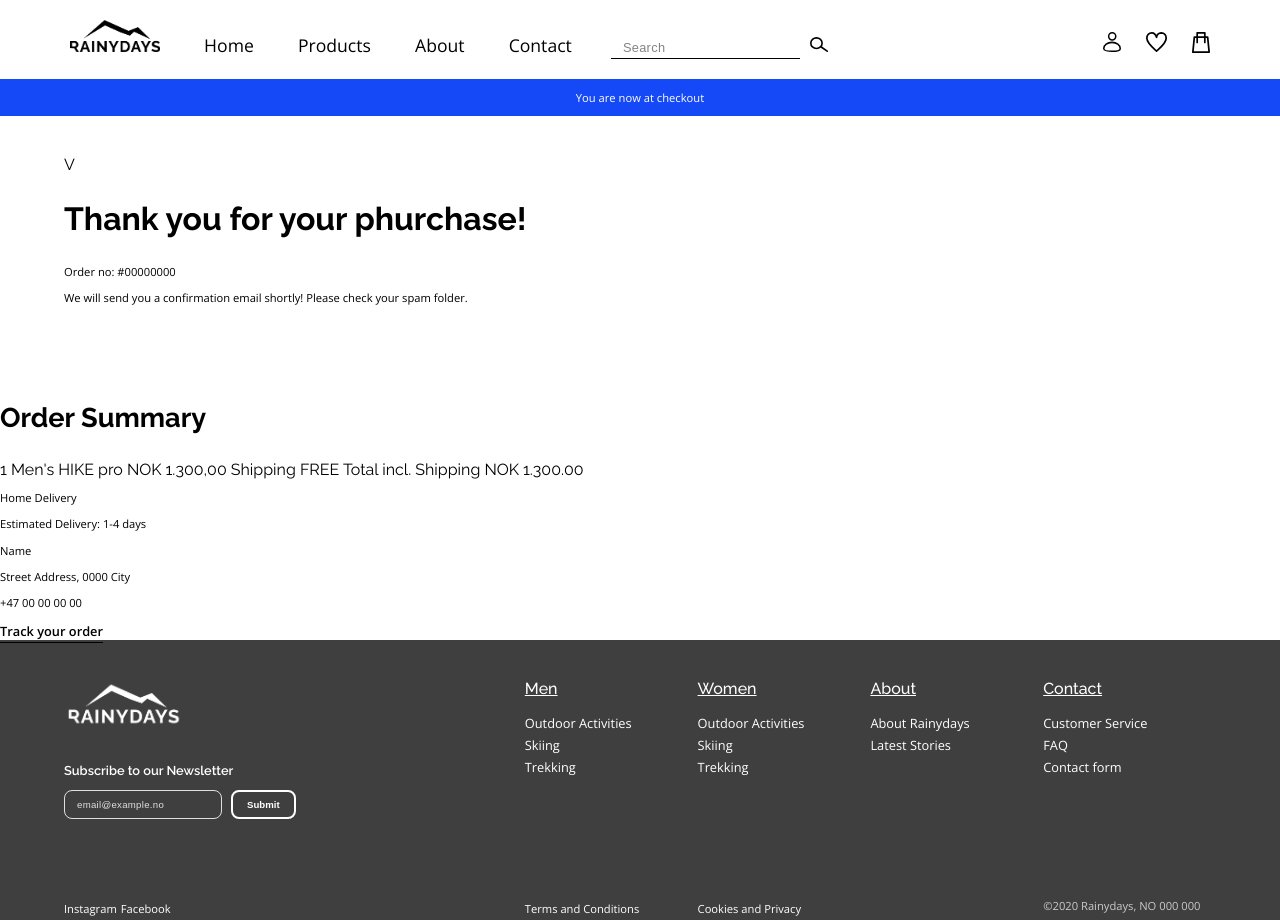
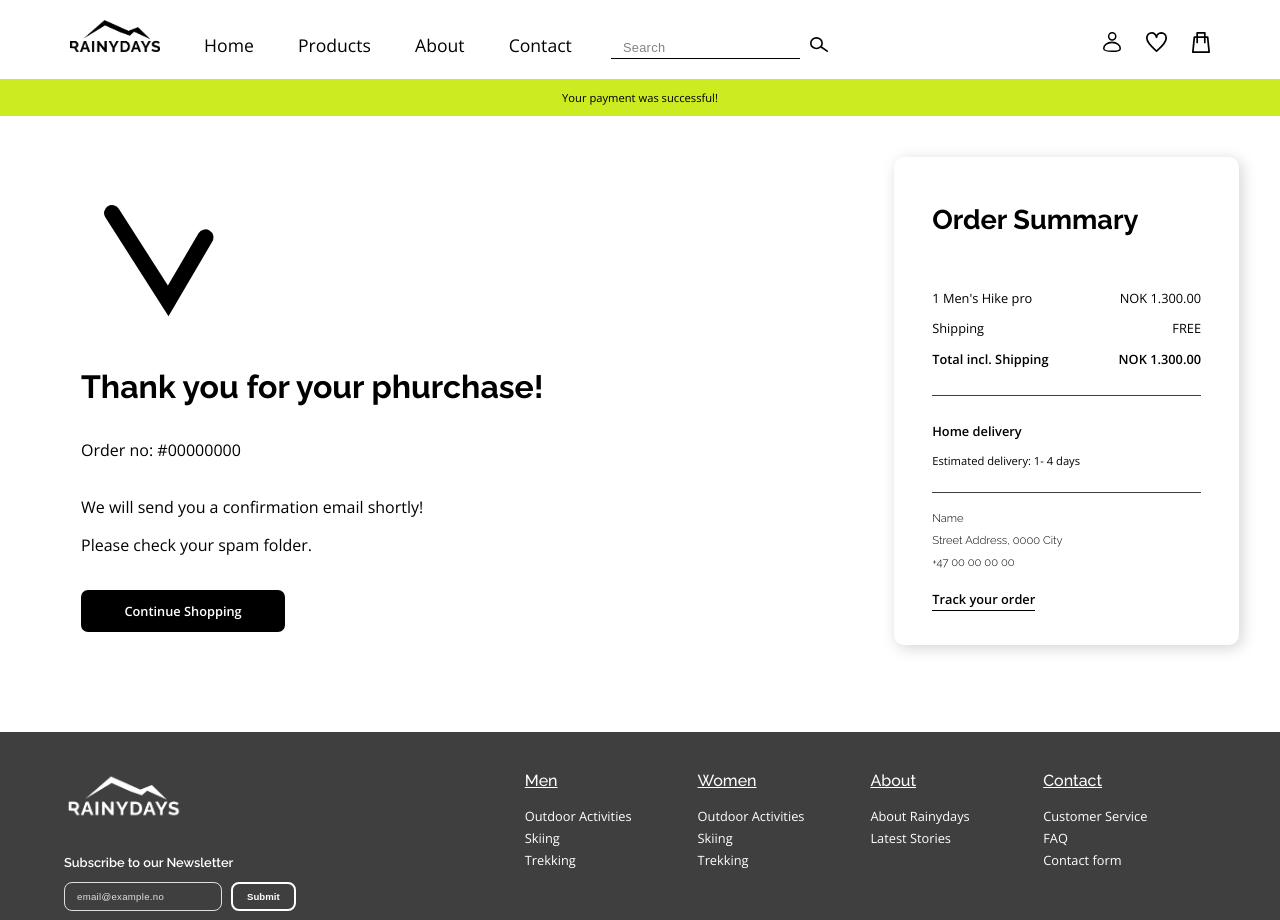
Before and after one commit to martineho/Rainydays, a plain HTML site: page checkout-success.html in a window 1280 px wide. Shown: the top 920 px of the page. Drawn offline with nearby package versions, Linux system fonts and the light colour scheme.

Commit message:
built checkout success page

```diff
--- a/checkout-success.html
+++ b/checkout-success.html
@@ -7,6 +7,7 @@
     <meta charset="utf-8">
     <link href="https://fonts.googleapis.com/css2?family=Open+Sans:wght@300;400;600;700;800&family=Raleway:wght@100;200;300;400;500;600;700;800;900&display=swap" rel="stylesheet">
     <link rel="stylesheet" href="css/styles.css">
+    <link rel="stylesheet" href="css/checkout-success.css">
 </head>
 
     <body>
@@ -43,7 +44,7 @@
         <div class="information-banner">
 
             <p></p>
-            <p>You are now at checkout</p>
+            <p>Your payment was successful!</p>
             <p></p>
 
         </div>
@@ -53,40 +54,43 @@
             <section class="checkout-success">
                 <div class="container">
 
-                    <div class="success-icon">V</div>
+                    <div class="success-icon"><img src="../Rainydays/images/success-icon.png"></div>
 
                     <h1>Thank you for your phurchase!</h1>
 
-                        <p class="order-number">Order no: #00000000</p>
-                        <p>We will send you a confirmation email shortly!
-                            Please check your spam folder. </p>
+                        <p class="order-no">Order no: #00000000</p>
 
-                        <a class="cta-button black">Continue Shopping</a>
+                        <p>We will send you a confirmation email shortly! </p>
+                           <p>Please check your spam folder.</p>
+
+                          <div class="shop-more"><a class="cta-button-black">Continue Shopping</a></div>
                     </div>
 
             </section>
 
 
-            <section class="order-summary right">
+            <section class="order-summary">
+                <div class="summary container">
                     <h3>Order Summary</h3>
-                    <span class="descriptive-text">1 Men's HIKE pro</span>
-                    <span class="descriptive-text">NOK 1.300,00</span>
-                    <span class="descriptive-text">Shipping</span>
-                    <span class="descriptive-text bold">FREE</span>
-                    <span class="descriptive-text bold">Total incl. Shipping</span>
-                    <span class="descriptive-text bold">NOK 1.300.00</span>
+                    <article class="description">
+                        <p>1 Men's Hike pro<span>NOK 1.300.00</span></p>
+                        <p>Shipping <span>FREE</span> </p>
+                        <p class="total">Total incl. Shipping<span>NOK 1.300.00</span> </p>
+                    </article>
 
-                    <div class="underline"></div>
-                    <p class="descriptive-text bold">Home Delivery</p>
-                    <p class="descriptive-text">Estimated Delivery: 1-4 days</p>
+                    <article class="delivery-method">
+                        <p class="bold">Home delivery</p>
+                        <p>Estimated delivery: 1- 4 days</p>
+                    </article>
 
-                    <div class="underline"></div>
-                    <p class="descriptive-text">Name</p>
-                    <p class="descriptive-text">Street Address, 0000 City</p>
-                    <p class="descriptive-text">+47 00 00 00 00</p>
+                    <div class="address">
+                        <div>Name</div>
+                        <div>Street Address, 0000 City</div>
+                        <div>+47 00 00 00 00</div>
+                        <div class="tracking"><a class="hyperlink">Track your order</a></div>
+                    </div>
 
-                    <a class="hyperlink">Track your order</a>
-
+                </div>
             </section>
 
         </main>
--- /dev/null
+++ b/css/checkout-success.css
@@ -0,0 +1,74 @@
+main {
+    display: grid;
+    grid-template-columns: 4fr 2fr;
+    grid-template-rows: auto;
+}
+.information-banner {
+    background-color: #CCEB21;
+}
+.information-banner p {
+    color: black;
+}
+
+.checkout-success {
+    margin: 5% 5%;
+}
+.success-icon img{
+    padding: 20px;
+}
+.checkout-success p {
+    font-size: 1rem;
+    font-weight: 400;
+}
+.order-no {
+    margin: 5% 0;
+}
+.shop-more {
+    margin: 5% 0;
+}
+
+
+.order-summary {
+    padding: 5%
+}
+.summary article {
+    padding: 5% 0%;
+    border-bottom: solid 0.5px #3F3F3F;
+}
+    .summary {
+        margin: 5%;
+        padding: 5% 10%;
+        box-shadow: 3px 3px 15px rgb(211, 211, 211);
+        background-color: white;
+        border-radius: 10px;
+    }
+    .order-summary p {
+        font-weight: 500;
+        font-size: 0.8rem;
+    }
+    .order-summary span {
+        float: right
+    }
+    p.total {
+        font-weight: 600;
+    }
+
+    .delivery-method p {
+        font-weight: 300;
+        font-size: 0.7rem;
+    }
+    .delivery-method .bold {
+        font-weight: 600;
+        font-size: 0.8rem;
+    }
+    .tracking {
+        margin: 5% 0;
+    }
+    .address {
+        margin: 5% 0;
+    }
+    .address div{
+        font-size: 0.7rem;
+        padding: 4px 0px;
+        font-weight: 300;
+    }
--- a/css/styles.css
+++ b/css/styles.css
@@ -423,7 +423,7 @@ header {
       text-align: center;
       text-decoration: none;
       font-weight: 600;
-      font-size: 0.9rem;
+      font-size: 0.8rem;
       color: black;
       margin: 2px;
       -webkit-box-shadow: 1px 0px 5px 1px rgba(0,0,0,0.14);
@@ -444,7 +444,7 @@ header {
       text-align: center;
       text-decoration: none;
       font-weight: 600;
-      font-size: 0.9rem;
+      font-size: 0.8rem;
       color: white;
       background-color: black;
       margin: 2px;
@@ -463,12 +463,28 @@ header {
       text-align: center;
       text-decoration: none;
       font-weight: 600;
-      font-size: 0.9rem;
+      font-size: 0.8rem;
       color: white;
       border: solid 2px #1548F7;
     }
     .cta-button-blue:hover {
       border: solid 2px #1548F7;
+    }
+    .cta-button-black {
+      display: block;
+      background-color: black;
+      width: 200px;
+      padding: 10px 0px;
+      border-radius: 7px;
+      text-align: center;
+      text-decoration: none;
+      font-weight: 600;
+      font-size: 0.8rem;
+      color: white;
+      border: solid 2px black;
+    }
+    .cta-button-black:hover {
+      border: solid 2px black;
     }
     .hyperlink {
       color: black;
```
Also changed, not shown: mens-hike-pro-yellow.html (+1 -1 lines), images/success-icon.png (added).
